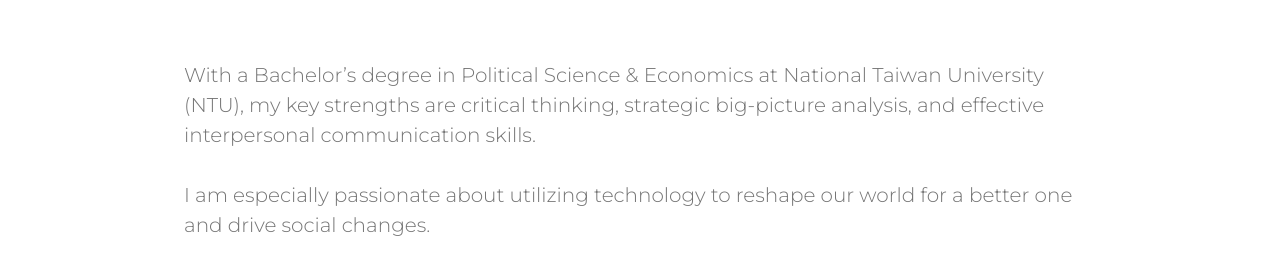
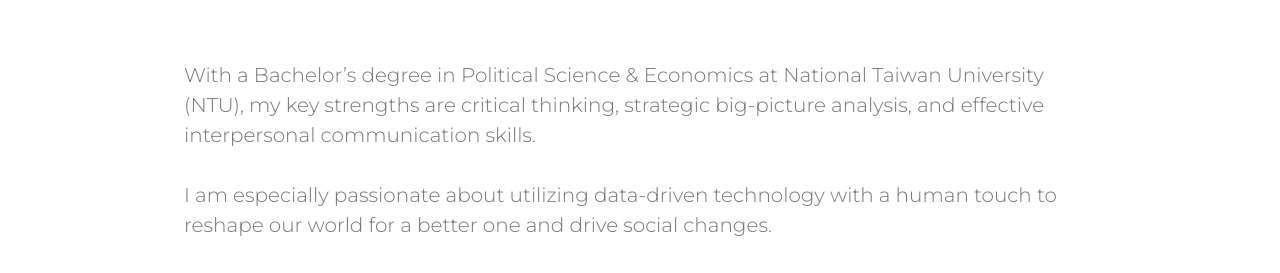
Before and after one commit to JuliaHuang1999/juliahuang1999.github.io, a plain HTML site: page about.html in a window 1280 px wide. Shown: the part 588-861 px from the top of the page. Drawn offline with nearby package versions, Linux system fonts and the light colour scheme; a web font is replaced by a local one.

Commit message:
update about.html

```diff
--- a/about.html
+++ b/about.html
@@ -113,7 +113,7 @@
                         <p class="wow fadeInUp lr-pd" data-wow-delay="0.8s" style="text-align:left">
                                 With a Bachelor’s degree in  Political Science & Economics at National Taiwan University (NTU), my key strengths are critical thinking, strategic big-picture analysis, and effective interpersonal communication skills.
                                 <br><br>
-                                I am especially passionate about utilizing technology to <span class="hoverme2">reshape our world</span> for a better one and <span class="hoverme2">drive social changes</span>.
+                                I am especially passionate about utilizing data-driven technology with a human touch to <span class="hoverme2">reshape our world</span> for a better one and <span class="hoverme2">drive social changes</span>.
                                 <br><br>
                              </p>
 
```
Also changed, not shown: 1 other file.
